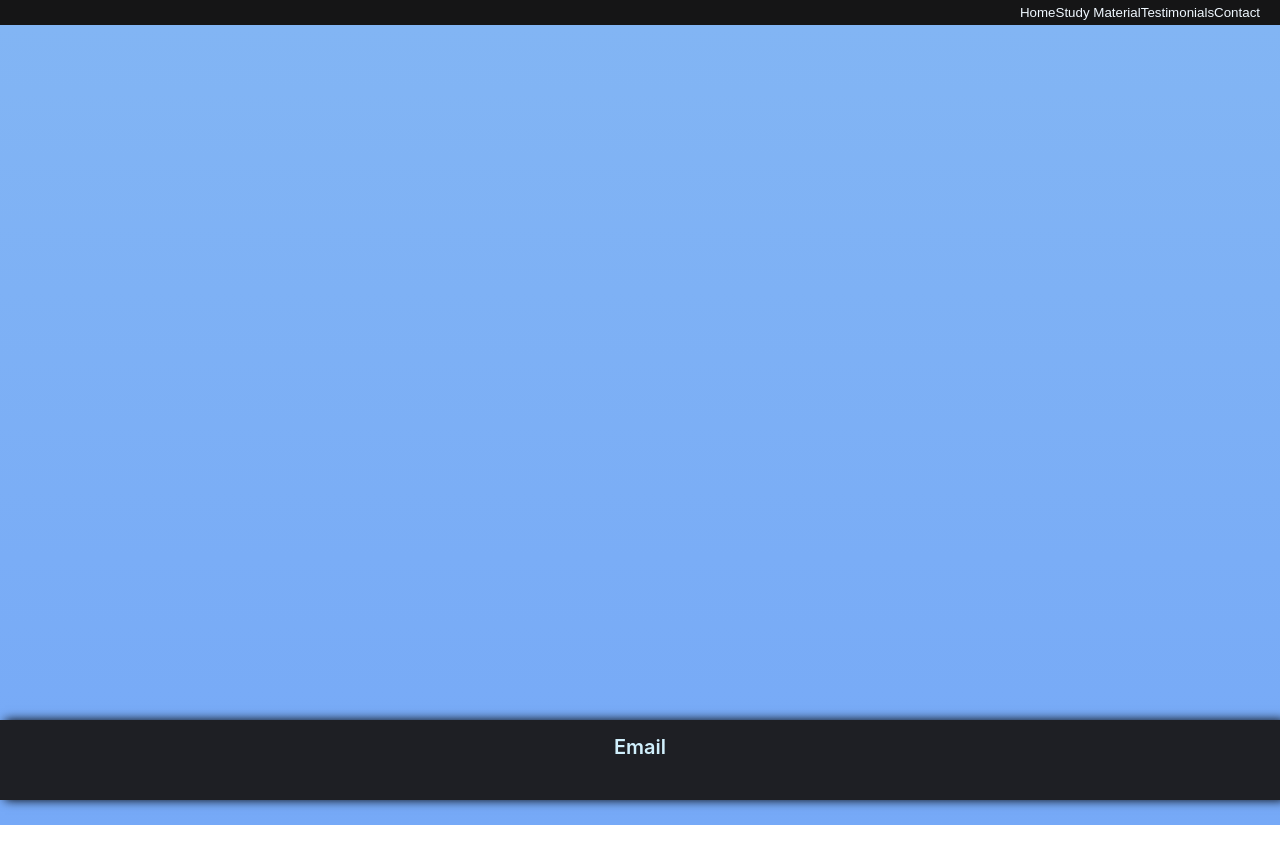
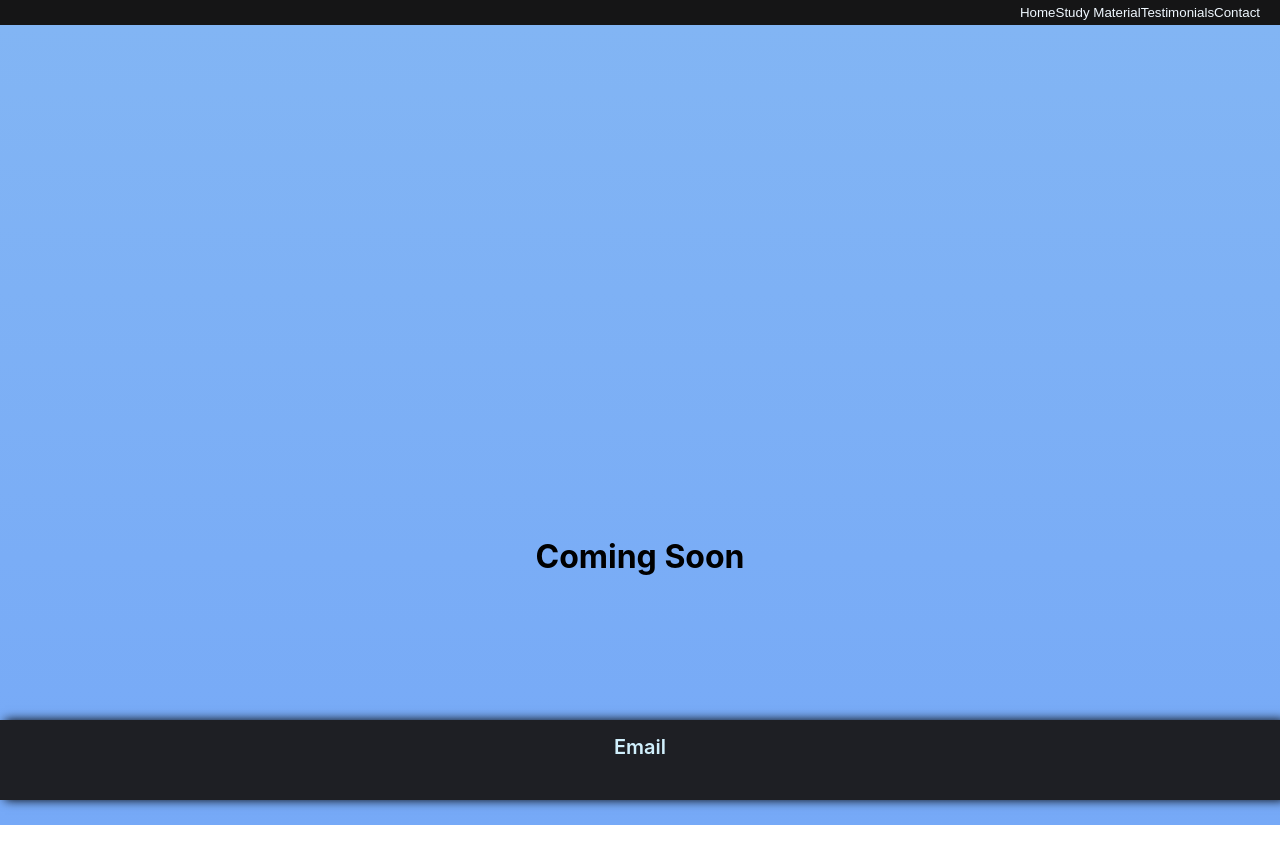
Before and after one commit to babypilot007/flyhimalay, a React (Create React App) app: page /study/Ppl in a window 1280 px wide. Shown: the top 864 px of the page. Built offline with nearby package versions, Linux system fonts and the light colour scheme.

Commit message:
added coming soon

```diff
--- a/src/App.css
+++ b/src/App.css
@@ -1091,7 +1091,10 @@ h3{
     text-align: left ;
 }
 
-
+.head{
+    text-align: center;
+    margin-top: 40%
+}
 /* -----------------------------------------medium device------------------------ */
 
 
--- a/src/Cpl.js
+++ b/src/Cpl.js
@@ -7,7 +7,9 @@ function Cpl() {
     <>
     <Nav />
     <div className='App'>
-
+    <div className='head'>
+      <h1>Coming Soon</h1>
+      </div>
     </div>
 
     <Email />
--- a/src/Instrument.js
+++ b/src/Instrument.js
@@ -6,7 +6,9 @@ function Instrument() {
     <>
     <Nav />
     <div className='App'>
-
+    <div className='head'>
+      <h1>Coming Soon</h1>
+      </div>
     </div>
     </>
   )
--- a/src/Ppl.js
+++ b/src/Ppl.js
@@ -7,7 +7,9 @@ function Ppl() {
     <>
     <Nav />
     <div className='App'>
-
+      <div className='head'>
+      <h1>Coming Soon</h1>
+      </div>
     </div>
     <Email/>
     </>
```
